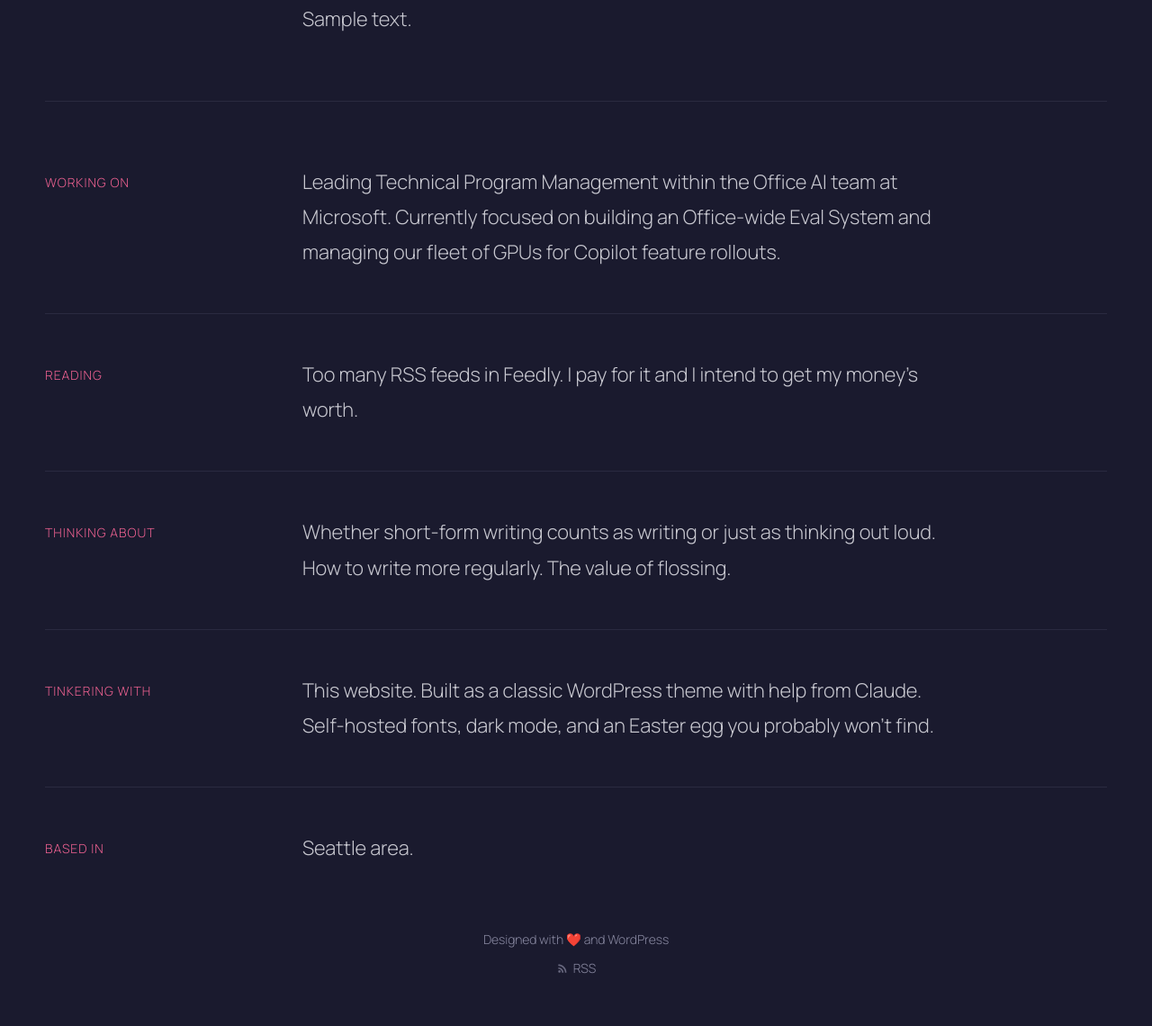
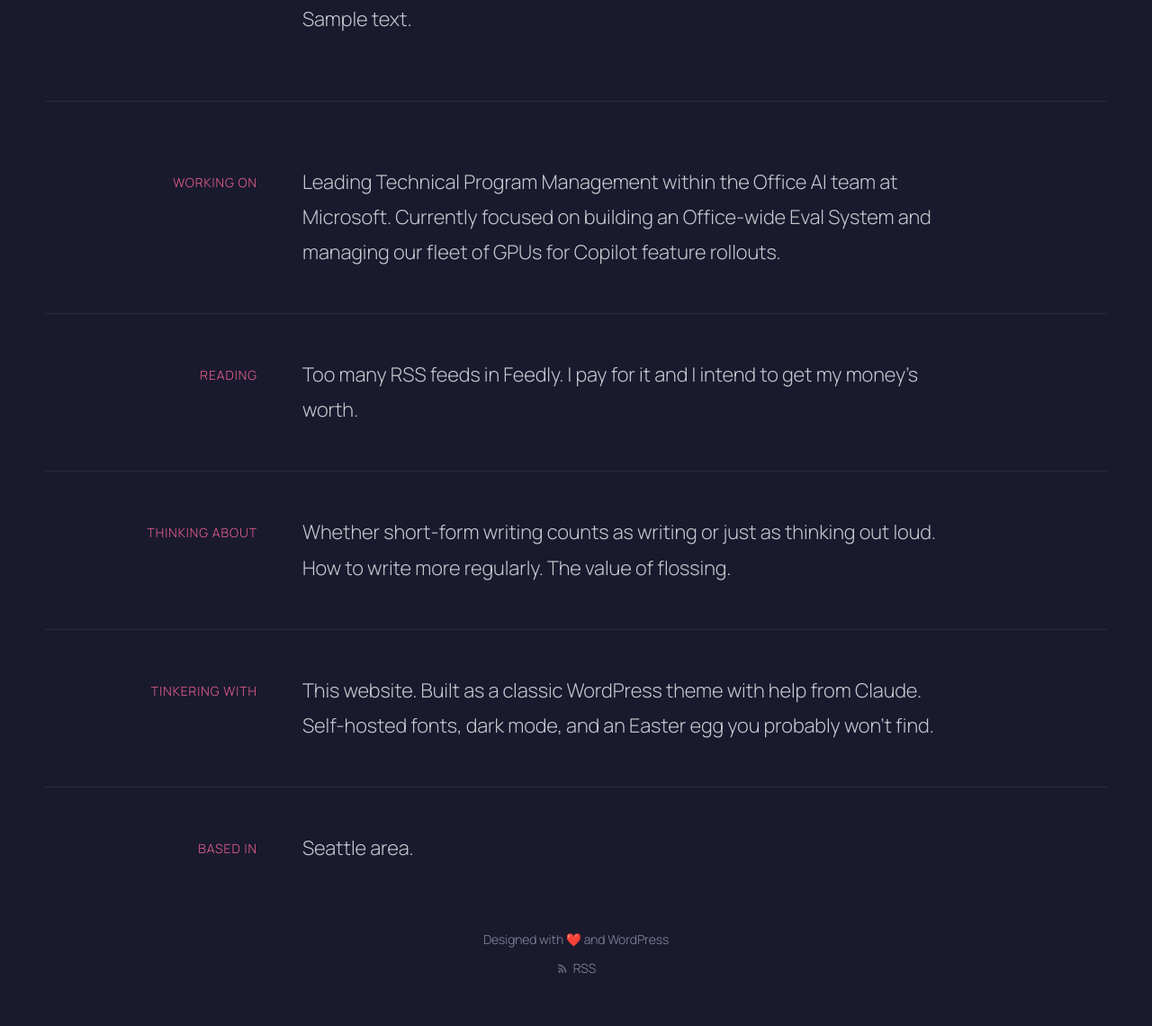
Before and after one commit to drrill/hello-world, a WordPress theme: template michaelrill/page-now.php in a window 1280 px wide. Shown: the part 194-1334 px from the top of the page at 90% size. Run offline with PHP 8.4 and a stand-in for WordPress, Linux system fonts and the light colour scheme; the site name, menu and one post (Sample post) are stand-ins, and other content is empty.

Commit message:
Right-align Now page labels in left column (v1.5.6)
https://claude.ai/code/session_01A6T54QAismwnbMDD3tczK3

```diff
--- a/michaelrill/style.css
+++ b/michaelrill/style.css
@@ -3,7 +3,7 @@ Theme Name: Michael Rill
 Theme URI: https://michaelrill.xyz
 Author: Michael Rill
 Description: A minimal classic WordPress theme for michaelrill.xyz. Manrope typography, two-column post layout, aside post format support.
-Version: 1.5.5
+Version: 1.5.6
 Requires at least: 6.0
 Tested up to: 6.7
 Requires PHP: 8.0
@@ -1517,6 +1517,10 @@ figcaption {
   margin-bottom: var(--spacing-30);
 }
 
+.now-section .timeline-meta-column {
+  text-align: right;
+}
+
 .now-section .timeline-group:last-child {
   border-bottom: none;
   margin-bottom: 0;
```
